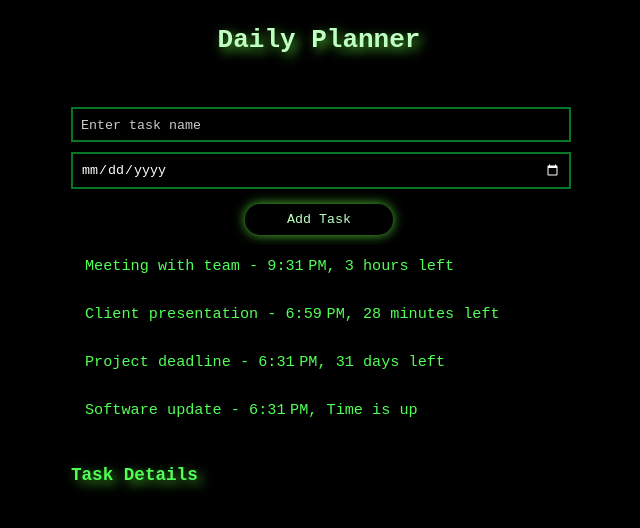
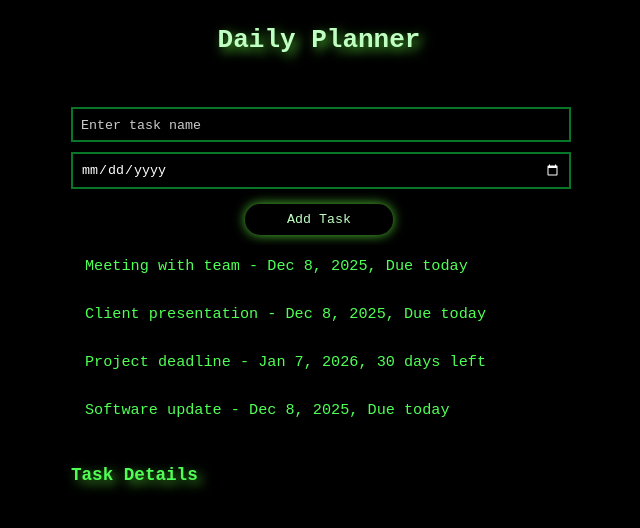
Before and after one commit to WilmerKopernikus/day-planner-matrix, an Angular app: page / in a window 1280 px wide. Shown: the top 528 px of the page, without its empty margins (321-961 px from the left). Built offline with nearby package versions, Linux system fonts and the light colour scheme.

Commit message:
Hours and Minutes were not important for the day planner. I deleted them

```diff
--- a/angular.json
+++ b/angular.json
@@ -2,7 +2,8 @@
   "$schema": "./node_modules/@angular/cli/lib/config/schema.json",
   "version": 1,
   "cli": {
-    "packageManager": "npm"
+    "packageManager": "npm",
+    "analytics": false
   },
   "newProjectRoot": "projects",
   "projects": {
@@ -61,10 +62,10 @@
           "builder": "@angular/build:dev-server",
           "configurations": {
             "production": {
-              "buildTarget": "app-practice:build:production"
+              "buildTarget": "day-planner-matrix:build:production"
             },
             "development": {
-              "buildTarget": "app-practice:build:development"
+              "buildTarget": "day-planner-matrix:build:development"
             }
           },
           "defaultConfiguration": "development"
--- a/src/app/day-planner/day-planner.component.html
+++ b/src/app/day-planner/day-planner.component.html
@@ -11,7 +11,7 @@
           [appHighlight]="task.isDueToday"
           (click)="selectTask(task)">
           {{ task.name }} -
-          {{ task.time | date: 'shortTime' : 'UTC'}},
+          {{ task.time | date: 'mediumDate' }},
           {{ task.time | timeLeft }}
         </button>
       </div>
--- a/src/app/day-planner/day-planner.component.ts
+++ b/src/app/day-planner/day-planner.component.ts
@@ -3,8 +3,9 @@ import { Task } from '../../task.model';
 import { TaskComponent } from '../task/task.component';
 import { AddTaskComponent } from '../add-task/add-task.component';
 import { DatePipe } from '@angular/common';
-import { TimeLeftPipe } from '../time-left.pipe'
-import { HighlightDirective } from '../highlight.directive'
+import { TimeLeftPipe } from '../time-left.pipe';
+import { HighlightDirective } from '../highlight.directive';
+
 const today = new Date();
 
 @Component({
@@ -15,15 +16,43 @@ const today = new Date();
   styleUrl: './day-planner.component.css'
 })
 export class DayPlannerComponent {
-
   selectedTask: Task | null = null;
-
-  tasks: Task[]  = [
-    { id: 1, name: 'Meeting with team', time: new Date(new Date().setHours(21)), isDueToday: true, completed: false },
-    { id: 2, name: 'Client presentation', time: new Date(new Date().setMinutes(59)), isDueToday: true, completed: false },
-    { id: 3, name: 'Project deadline', time: new Date(new Date().setMonth(today.getMonth() + 1)), isDueToday: false, completed: false },
-    { id: 4, name: 'Team outing', time: new Date('Sat Apr 20 2024 13:00:00 GMT+0530'), isDueToday: false, completed: true },
-    { id: 5, name: 'Software update', time: new Date(), isDueToday: true, completed: false }
+tasks: Task[] = [
+    {
+      id: 1,
+      name: 'Meeting with team',
+      time: this.startOfDay(new Date()),
+      isDueToday: true,
+      completed: false,
+    },
+    {
+      id: 2,
+      name: 'Client presentation',
+      time: this.startOfDay(new Date()),
+      isDueToday: true,
+      completed: false,
+    },
+    {
+      id: 3,
+      name: 'Project deadline',
+      time: this.addDaysToDate(today, 30),
+      isDueToday: false,
+      completed: false,
+    },
+    {
+      id: 4,
+      name: 'Team outing',
+      time: this.startOfDay(new Date('Sat Apr 20 2024 00:00:00 GMT+0530')),
+      isDueToday: false,
+      completed: true,
+    },
+    {
+      id: 5,
+      name: 'Software update',
+      time: this.startOfDay(new Date()),
+      isDueToday: true,
+      completed: false,
+    },
   ];
 
   selectTask(task: Task) {
@@ -36,15 +65,27 @@ export class DayPlannerComponent {
 
   handleNewTask(taskData: { name: string; date: string }) {
 
-    const taskDate = new Date(taskData.date)
+    const taskDate = this.startOfDay(new Date(taskData.date));
     const newTask = {
       id: this.tasks.length + 1,
       name: taskData.name,
       time: taskDate,
       completed: false,
-      isDueToday: taskDate.toDateString() === new Date().toDateString()
+      isDueToday: taskDate.getTime() === this.startOfDay(new Date()).getTime(),
     };
 
-    this.tasks.push(newTask)
+    this.tasks.push(newTask);
+  }
+
+  private startOfDay(date: Date): Date {
+    const normalizedDate = new Date(date);
+    normalizedDate.setHours(0, 0, 0, 0);
+    return normalizedDate;
+  }
+
+  private addDaysToDate(date: Date, days: number): Date {
+    const result = new Date(date);
+    result.setDate(result.getDate() + days);
+    return this.startOfDay(result);
   }
 }
--- a/src/app/task/task.component.html
+++ b/src/app/task/task.component.html
@@ -1,6 +1,6 @@
 @if (task) {
   <div [ngClass]="task.isDueToday ? 'is-due' : ''">
-    {{ task.name }} at {{ task.time }}
+    {{ task.name }} on {{ task.time | date: 'mediumDate' }}
 
     <button class="complete-btn" (click)="onComplete()">
       Complete Task
--- a/src/app/task/task.component.ts
+++ b/src/app/task/task.component.ts
@@ -1,10 +1,10 @@
 import { Component, Input, Output, EventEmitter } from '@angular/core';
 import { Task } from '../../task.model';
-import { NgClass } from '@angular/common';
+import { DatePipe, NgClass } from '@angular/common';
 
 @Component({
   selector: 'app-task',
-  imports: [NgClass],   // <-- REQUIRED
+  imports: [NgClass, DatePipe],   // <-- REQUIRED
   templateUrl: './task.component.html',
   styleUrl: './task.component.css'
 })
--- a/src/app/time-left.pipe.ts
+++ b/src/app/time-left.pipe.ts
@@ -1,48 +1,35 @@
 import { Pipe, PipeTransform } from '@angular/core';
 
 @Pipe({
-  name: 'timeLeft',})
+  name: 'timeLeft',
+})
 export class TimeLeftPipe implements PipeTransform {
   transform(dueDate: Date): string {
     if (!dueDate) return 'No due date provided';
 
-    const now = new Date();
-    const secondsLeft = this.calculateSecondsDifference(dueDate, now);
+    const today = this.startOfDay(new Date());
+    const dueDay = this.startOfDay(new Date(dueDate));
+    const daysLeft = this.calculateDayDifference(dueDay, today);
 
-    if (secondsLeft <= 0) {
+    if (daysLeft < 0) {
       return 'Time is up';
     }
-    const timeUnits = this.calculateTimeUnits(secondsLeft)
+    if (daysLeft === 0) {
+      return 'Due today';
+    }
 
-    const timeLeft = this.formatTimeUnits(timeUnits)
-
-    return timeLeft + " left"
-
+  return `${daysLeft} day${daysLeft === 1 ? '' : 's'} left`;
   }
 
-  private calculateSecondsDifference(dueDate: Date, currentDate: Date): number {
-    return Math.floor((dueDate.getTime() - currentDate.getTime()) / 1000);
+  private startOfDay(date: Date): Date {
+    const normalizedDate = new Date(date);
+    normalizedDate.setHours(0, 0, 0, 0);
+    return normalizedDate;
   }
 
-  private calculateTimeUnits(secondsLeft: number): { days: number; hours: number; minutes: number } {
-    const days = Math.floor(secondsLeft / (3600 * 24));
-    const hours = Math.floor((secondsLeft % (3600 * 24)) / 3600);
-    const minutes = Math.floor((secondsLeft % 3600) / 60);
-
-    return { days, hours, minutes };
-  }
-
-  private formatTimeUnits(timeUnits: { days: number; hours: number; minutes: number }): string {
-    let result = '';
-    if (timeUnits.days > 0) {
-      result += `${timeUnits.days} day${timeUnits.days > 1 ? 's' : ''} `;
-    }
-    if (timeUnits.hours > 0) {
-      result += `${timeUnits.hours} hour${timeUnits.hours > 1 ? 's' : ''} `;
-    }
-    if (timeUnits.minutes > 0) {
-      result += `${timeUnits.minutes} minute${timeUnits.minutes > 1 ? 's' : ''} `;
-    }
-    return result.trim();
+  private calculateDayDifference(dueDate: Date, currentDate: Date): number {
+    const millisecondsInDay = 24 * 60 * 60 * 1000;
+    const difference = dueDate.getTime() - currentDate.getTime();
+    return Math.round(difference / millisecondsInDay);
   }
 }
```
